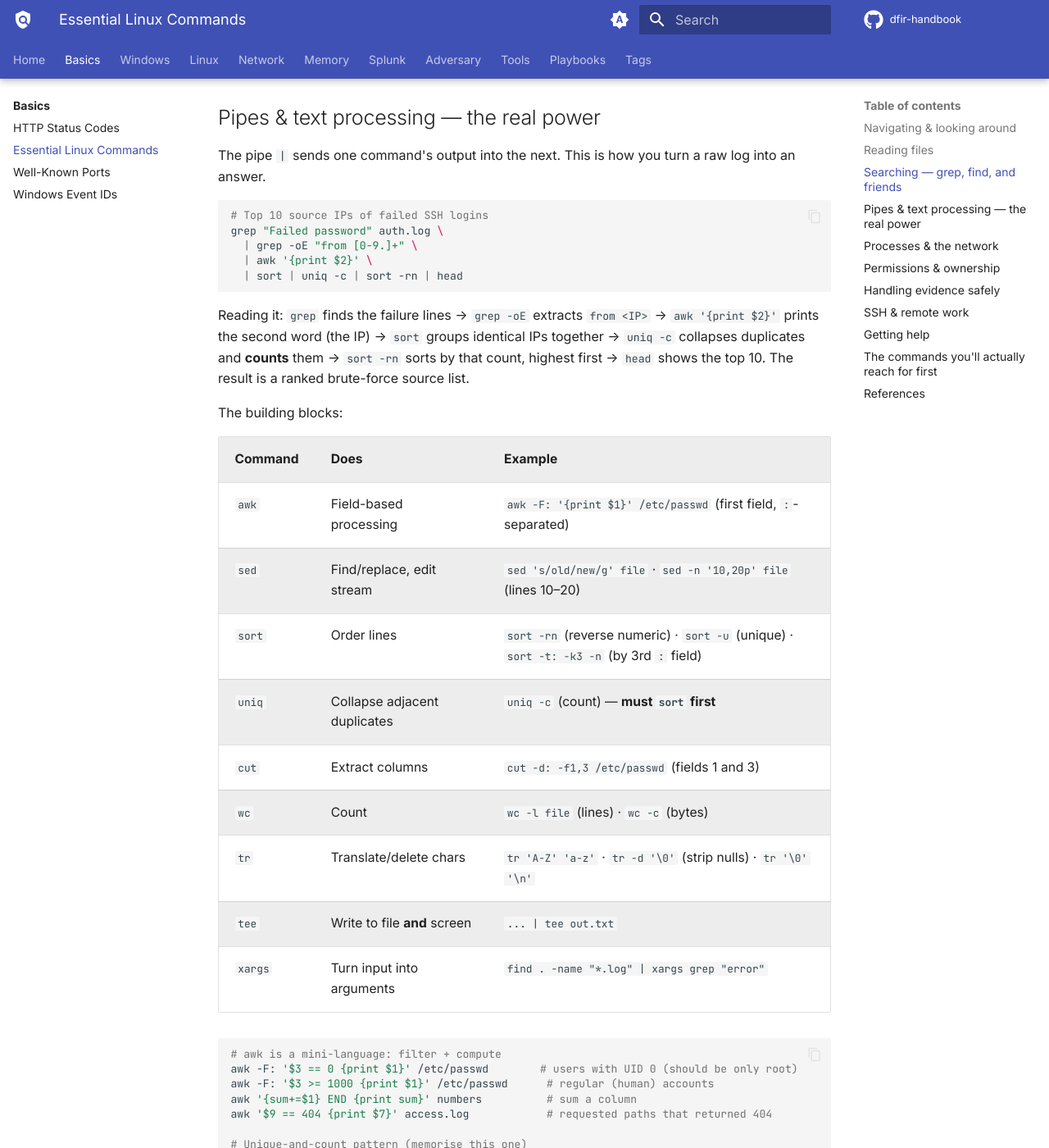
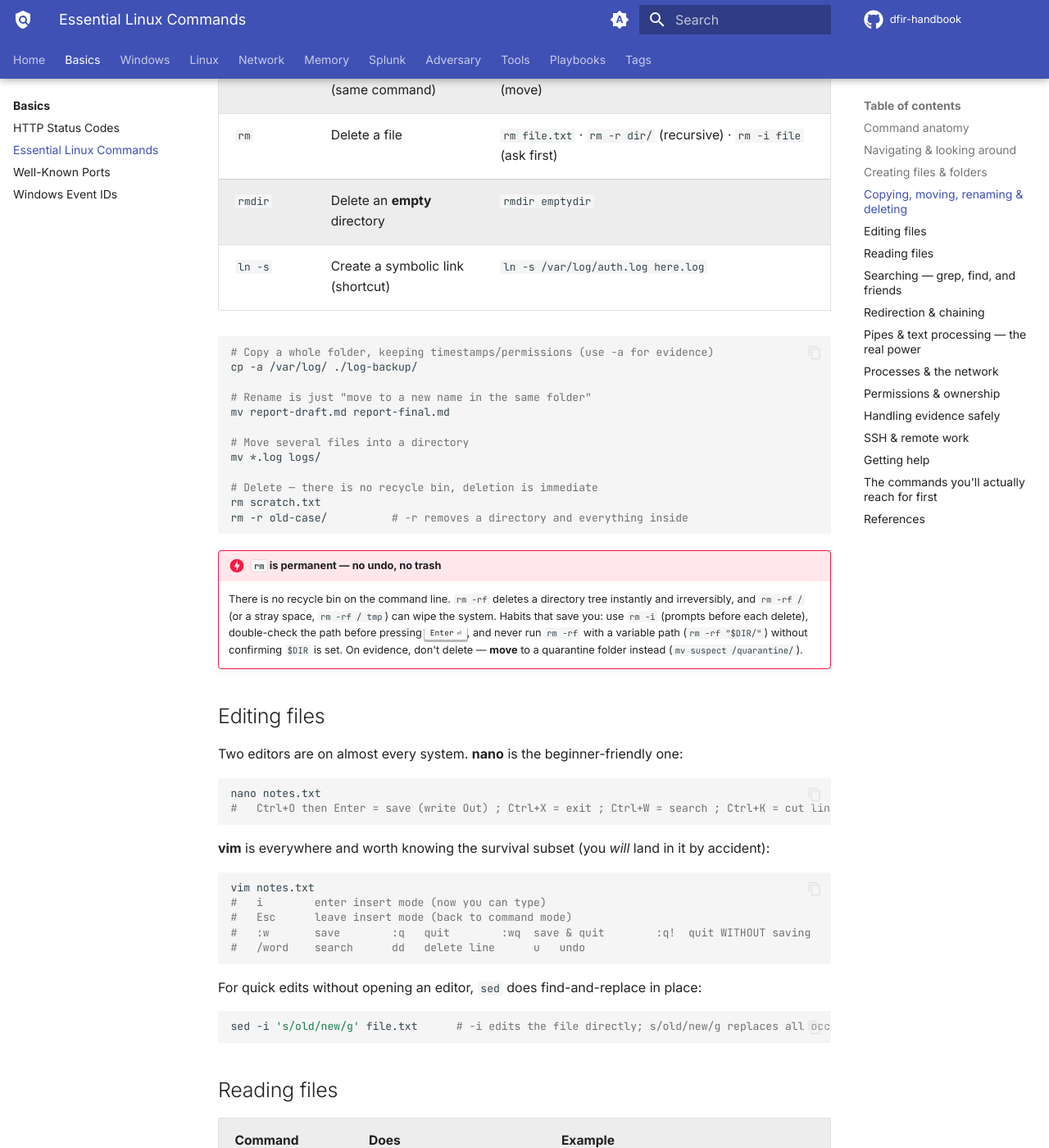
Before and after one commit to DFIDwiz-sketch/dfir-handbook, an MkDocs documentation site: the page built from docs/basics/linux-commands.md, in a window 1280 px wide and 1400 px high, scrolled down 2807 px. Shown: the whole window at 82% size. Built offline with MkDocs 1.6.1 and Material for MkDocs 9.7.7, drawn with Linux system fonts in a browser that asks for light colours; comment, search, counter and statistics services are not loaded; some of the changed text lies outside the part shown.

Commit message:
Expand Linux commands: file/folder basics, editing, redirection

````diff
--- a/docs/basics/linux-commands.md
+++ b/docs/basics/linux-commands.md
@@ -13,7 +13,19 @@
 </div>
 
 !!! abstract "In one sentence"
-    The Linux commands that come up over and over in an investigation — navigating and reading files, searching text, following pipes, inspecting processes and the network, and handling evidence safely — each with a worked example and the flags that matter. For the *investigative* use of these (which log answers which question), see the [Linux forensics section](../linux/index.md).
+    From the true basics — creating, copying, moving and deleting files and folders, editing, redirection — through the commands that come up over and over in an investigation: navigating, searching, piping, inspecting processes and the network, and handling evidence safely. Each with a worked example and the flags that matter. For the *investigative* use of these (which log answers which question), see the [Linux forensics section](../linux/index.md).
+
+## Command anatomy
+
+A command is `program [options] [arguments]`. Options (flags) start with `-` (short, `-l`) or `--` (long, `--all`); short flags combine (`ls -la` = `ls -l -a`). Some take a value (`-p 2222`, `--output=file`). Arguments are what it acts on (files, paths).
+
+```bash
+ls -la /var/log        # program=ls, options=-la, argument=/var/log
+```
+
+Everyday keys: ++tab++ auto-completes names, ++ctrl+c++ stops a running command, ++ctrl+r++ searches your command history, ++up++/++down++ scroll previous commands, `clear` (or ++ctrl+l++) clears the screen. `history` lists what you've typed; `!!` re-runs the last command (`sudo !!` re-runs it as root).
+
+Paths: `/` is the root, `.` is here, `..` is the parent, `~` is your home, and a leading `/` means absolute (`/etc/passwd`) versus relative (`logs/auth.log`).
 
 ## Navigating & looking around
 
@@ -34,6 +46,85 @@
 ```
 
 `ls -la` is the one you'll type most. Columns: permissions, link count, owner, group, size, mtime, name. A leading `.` in the name = hidden file (attackers love `.` names).
+
+## Creating files & folders
+
+| Command | Does | Example |
+|---|---|---|
+| `mkdir` | Make a directory | `mkdir cases` · `mkdir -p cases/2026/incident1` (`-p` makes parents too) |
+| `touch` | Create an empty file, or update its timestamp | `touch notes.txt` · `touch a.txt b.txt c.txt` (several at once) |
+| `echo >` | Write text into a new file | `echo "first line" > notes.txt` |
+| `printf >` | Like echo, precise formatting | `printf "a\nb\n" > list.txt` |
+| `cat >` | Type content into a file (end with ++ctrl+d++) | `cat > notes.txt` then type, then ++ctrl+d++ |
+| `tee` | Write to a file **and** the screen | `echo hi \| tee notes.txt` |
+
+```bash
+# Make a nested folder structure in one go
+mkdir -p cases/incident-2026-0917/{collected,parsed,report}
+#   -p creates every level; {a,b,c} expands to three siblings → creates all four dirs at once
+
+# Create an empty file (or refresh its modification time if it exists)
+touch cases/incident-2026-0917/report/notes.md
+
+# Create a file with initial content
+echo "# Incident notes" > cases/incident-2026-0917/report/notes.md
+```
+
+!!! warning "`>` overwrites, `>>` appends"
+    `echo "x" > file` **replaces** the file's whole content (and creates it if absent). `echo "x" >> file` **adds** to the end. Mixing these up silently wipes a file — when in doubt, use `>>`.
+
+## Copying, moving, renaming & deleting
+
+| Command | Does | Example |
+|---|---|---|
+| `cp` | Copy a file | `cp a.txt b.txt` · `cp -r dir/ backup/` (recursive, for folders) · `cp -a` (preserve all metadata) |
+| `mv` | Move **or** rename (same command) | `mv old.txt new.txt` (rename) · `mv file.txt /tmp/` (move) |
+| `rm` | Delete a file | `rm file.txt` · `rm -r dir/` (recursive) · `rm -i file` (ask first) |
+| `rmdir` | Delete an **empty** directory | `rmdir emptydir` |
+| `ln -s` | Create a symbolic link (shortcut) | `ln -s /var/log/auth.log here.log` |
+
+```bash
+# Copy a whole folder, keeping timestamps/permissions (use -a for evidence)
+cp -a /var/log/ ./log-backup/
+
+# Rename is just "move to a new name in the same folder"
+mv report-draft.md report-final.md
+
+# Move several files into a directory
+mv *.log logs/
+
+# Delete — there is no recycle bin, deletion is immediate
+rm scratch.txt
+rm -r old-case/          # -r removes a directory and everything inside
+```
+
+!!! danger "`rm` is permanent — no undo, no trash"
+    There is no recycle bin on the command line. `rm -rf` deletes a directory tree instantly and irreversibly, and `rm -rf /` (or a stray space, `rm -rf / tmp`) can wipe the system. Habits that save you: use `rm -i` (prompts before each delete), double-check the path before pressing ++enter++, and never run `rm -rf` with a variable path (`rm -rf "$DIR/"`) without confirming `$DIR` is set. On evidence, don't delete — **move** to a quarantine folder instead (`mv suspect /quarantine/`).
+
+## Editing files
+
+Two editors are on almost every system. **nano** is the beginner-friendly one:
+
+```bash
+nano notes.txt
+#   Ctrl+O then Enter = save (write Out) ; Ctrl+X = exit ; Ctrl+W = search ; Ctrl+K = cut line
+```
+
+**vim** is everywhere and worth knowing the survival subset (you *will* land in it by accident):
+
+```bash
+vim notes.txt
+#   i        enter insert mode (now you can type)
+#   Esc      leave insert mode (back to command mode)
+#   :w       save        :q   quit        :wq  save & quit        :q!  quit WITHOUT saving
+#   /word    search      dd   delete line      u   undo
+```
+
+For quick edits without opening an editor, `sed` does find-and-replace in place:
+
+```bash
+sed -i 's/old/new/g' file.txt      # -i edits the file directly; s/old/new/g replaces all occurrences
+```
 
 ## Reading files
 
@@ -88,6 +179,36 @@
 `2>/dev/null` throws away the "permission denied" noise so you see only results. `-xdev` keeps `find` from wandering into `/proc`, `/sys`, or network mounts.
 
 Related: `awk` (field processing), `sed` (stream edit), `sort`, `uniq`, `cut`, `wc` — covered under pipes below.
+
+## Redirection & chaining
+
+Every command has three streams: **stdin** (input), **stdout** (normal output), **stderr** (errors). You redirect them with these operators:
+
+| Operator | Does | Example |
+|---|---|---|
+| `>` | stdout → file (**overwrite**) | `ls > files.txt` |
+| `>>` | stdout → file (**append**) | `echo done >> log.txt` |
+| `2>` | stderr → file | `find / 2> errors.txt` |
+| `2>/dev/null` | discard errors | `find / -name x 2>/dev/null` (hide "permission denied") |
+| `&>` | both stdout+stderr → file | `command &> all.txt` |
+| `<` | file → stdin | `sort < names.txt` |
+| `\|` | stdout of one → stdin of next (a "pipe") | `ps aux \| grep ssh` |
+
+Chaining commands on one line:
+
+| Operator | Does | Example |
+|---|---|---|
+| `;` | run in sequence regardless | `cd /tmp ; ls` |
+| `&&` | run next **only if** previous succeeded | `mkdir out && cd out` |
+| `\|\|` | run next **only if** previous failed | `ping -c1 host \|\| echo "down"` |
+| `&` | run in the background | `long-job &` |
+
+```bash
+# Save results and errors separately
+find / -name "*.conf" > found.txt 2> denied.txt
+# Only continue if the first step worked
+tar czf backup.tgz /data && echo "backup ok"
+```
 
 ## Pipes & text processing — the real power
 
````
